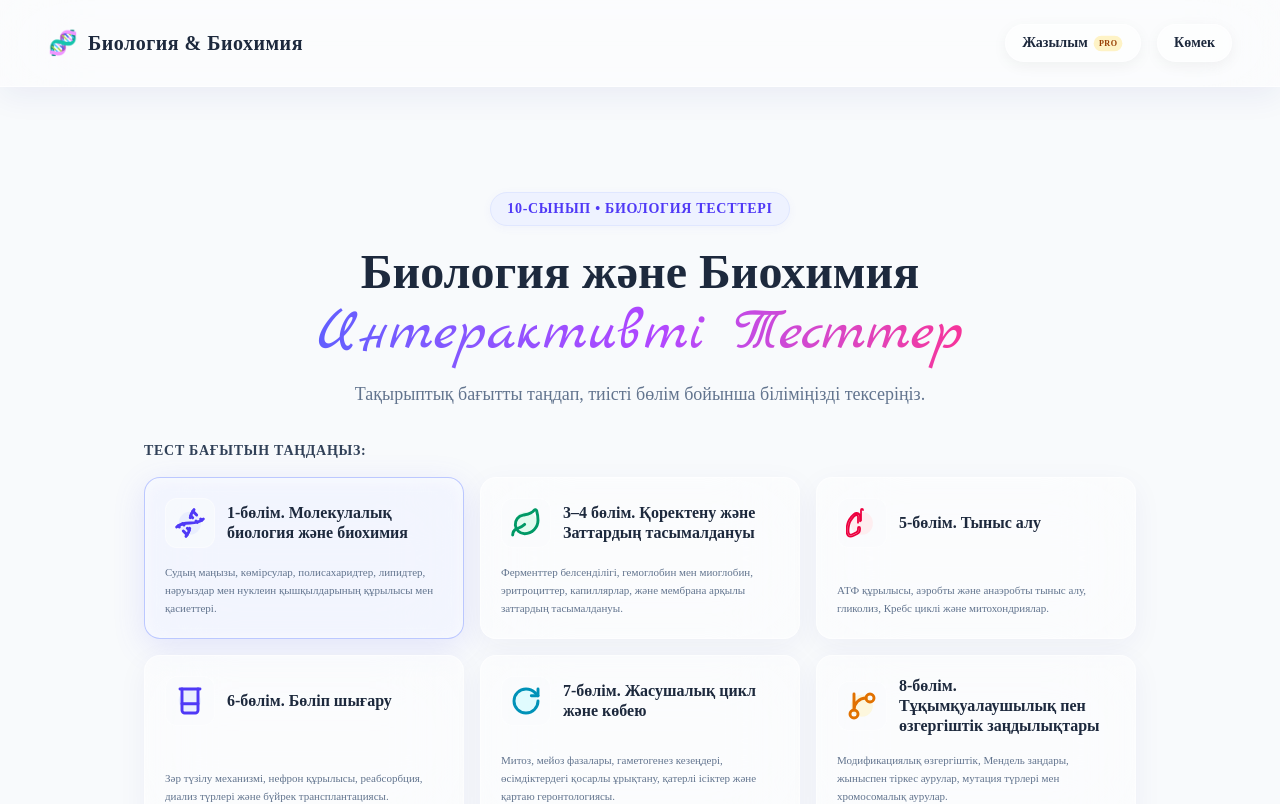
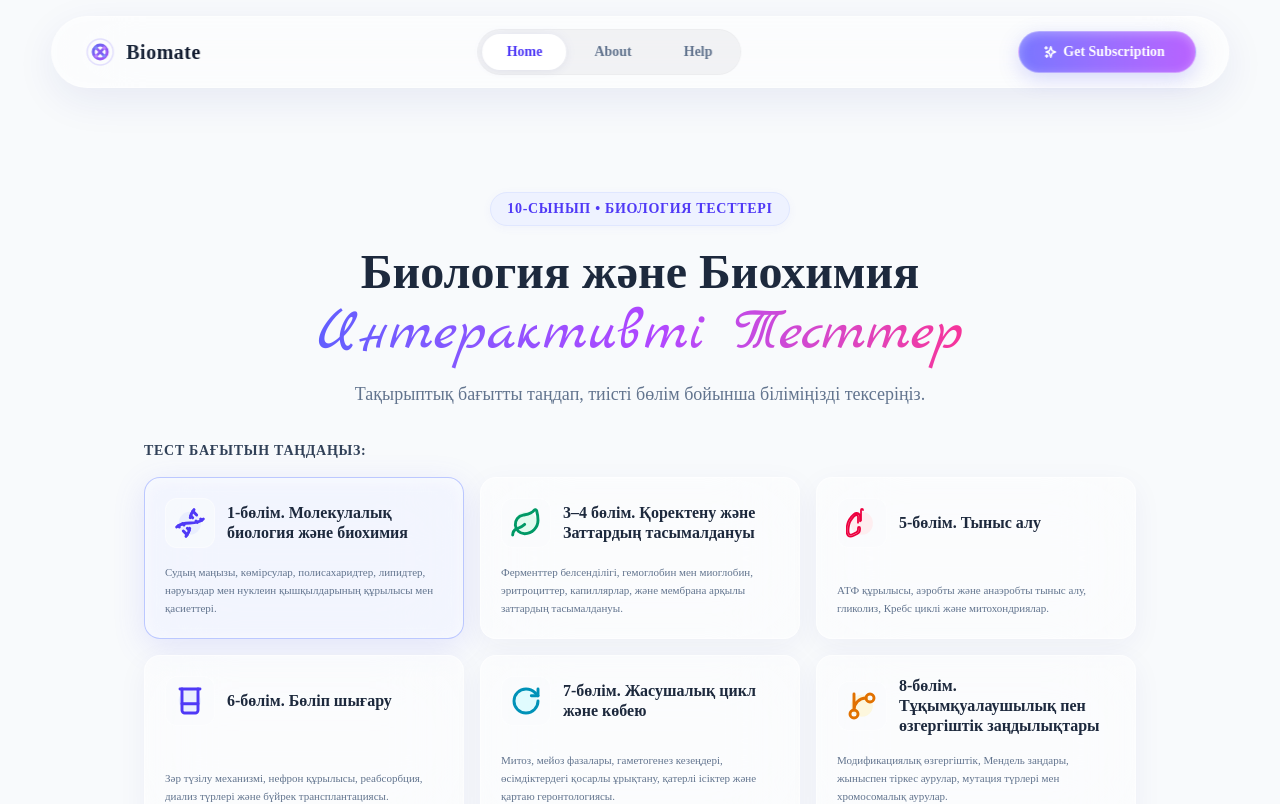
Before and after one commit to nuran-command/biology-quiz, a React (Vite) app: page / in a window 1280 px wide. Shown: the top 804 px of the page. Built offline with nearby package versions, Linux system fonts and the light colour scheme; a web font is replaced by a local one.

Commit message:
feat: redesign navbar with Biomate branding and center tab pill navigation

```diff
--- a/src/App.tsx
+++ b/src/App.tsx
@@ -152,7 +152,7 @@ function App() {
 
   return (
     <div className="min-h-screen bg-slate-50 text-slate-800 flex flex-col items-center justify-center p-4 py-8 relative overflow-x-hidden pt-28">
-      <Navbar onHome={() => setGameState('start')} showHomeBtn={gameState !== 'start'} />
+      <Navbar onHome={() => setGameState('start')} />
 
       {/* Global Background Lottie Player */}
       <div className="fixed inset-0 w-screen h-screen pointer-events-none flex items-center justify-center overflow-hidden -z-10">
--- a/src/components/Navbar.tsx
+++ b/src/components/Navbar.tsx
@@ -3,62 +3,126 @@ import { motion, AnimatePresence } from 'framer-motion';
 
 type Props = {
   onHome: () => void;
-  showHomeBtn: boolean;
 };
 
-export const Navbar = ({ onHome, showHomeBtn }: Props) => {
+const LogoIcon = () => (
+  <svg className="w-8 h-8 text-indigo-600 flex-shrink-0" viewBox="0 0 32 32" fill="none" xmlns="http://www.w3.org/2000/svg">
+    <path d="M16 3C8.82 3 3 8.82 3 16C3 23.18 8.82 29 16 29C23.18 29 29 23.18 29 16C29 8.82 23.18 3 16 3Z" stroke="currentColor" strokeWidth="1.5" strokeLinecap="round" className="opacity-15" />
+    <path d="M9 16C9 12 12.5 9 16 9C19.5 9 23 12 23 16C23 20 19.5 23 16 23C12.5 23 9 20 9 16Z" stroke="url(#logo-grad-1)" strokeWidth="3" strokeLinecap="round" strokeLinejoin="round" />
+    <path d="M12 12C14 14 18 18 20 20" stroke="url(#logo-grad-2)" strokeWidth="2.5" strokeLinecap="round" />
+    <path d="M20 12C18 14 14 18 12 20" stroke="url(#logo-grad-2)" strokeWidth="2.5" strokeLinecap="round" />
+    <circle cx="12" cy="12" r="1.75" fill="#818CF8" />
+    <circle cx="20" cy="12" r="1.75" fill="#C084FC" />
+    <circle cx="12" cy="20" r="1.75" fill="#C084FC" />
+    <circle cx="20" cy="20" r="1.75" fill="#818CF8" />
+    <defs>
+      <linearGradient id="logo-grad-1" x1="9" y1="9" x2="23" y2="23" gradientUnits="userSpaceOnUse">
+        <stop stopColor="#6366F1" />
+        <stop offset="1" stopColor="#A855F7" />
+      </linearGradient>
+      <linearGradient id="logo-grad-2" x1="12" y1="12" x2="20" y2="20" gradientUnits="userSpaceOnUse">
+        <stop stopColor="#A855F7" />
+        <stop offset="1" stopColor="#6366F1" />
+      </linearGradient>
+    </defs>
+  </svg>
+);
+
+export const Navbar = ({ onHome }: Props) => {
   const [showSubscription, setShowSubscription] = useState(false);
   const [showHelp, setShowHelp] = useState(false);
+  const [showAbout, setShowAbout] = useState(false);
+  const [activeTab, setActiveTab] = useState('home');
+
+  const tabs = [
+    { id: 'home', label: 'Home' },
+    { id: 'about', label: 'About' },
+    { id: 'help', label: 'Help' }
+  ];
+
+  const handleTabClick = (tabId: string) => {
+    setActiveTab(tabId);
+    if (tabId === 'home') {
+      onHome();
+    } else if (tabId === 'about') {
+      setShowAbout(true);
+    } else if (tabId === 'help') {
+      setShowHelp(true);
+    }
+  };
+
+  const closeAbout = () => {
+    setShowAbout(false);
+    setActiveTab('home');
+  };
+
+  const closeHelp = () => {
+    setShowHelp(false);
+    setActiveTab('home');
+  };
 
   return (
     <>
-      <header className="fixed top-0 left-0 w-full z-50 backdrop-blur-2xl bg-white/40 border-b border-white/60 px-8 md:px-12 py-5.5 md:py-6 flex items-center justify-between transition-all shadow-[0_8px_32px_rgba(31,38,135,0.07)] hover:shadow-[0_12px_40px_rgba(31,38,135,0.1)]">
-        {/* Logo */}
+      <header className="fixed top-4 left-1/2 -translate-x-1/2 w-[92%] max-w-7xl z-50 backdrop-blur-2xl bg-white/45 border border-white/60 rounded-full px-6 md:px-8 py-3 flex items-center justify-between transition-all shadow-[0_12px_40px_rgba(31,38,135,0.08),inset_0_0_12px_rgba(255,255,255,0.4)] hover:shadow-[0_16px_48px_rgba(31,38,135,0.12),inset_0_0_16px_rgba(255,255,255,0.5)]">
+        {/* Logo and Branding */}
         <div
-          onClick={onHome}
+          onClick={() => handleTabClick('home')}
           className="flex items-center space-x-2.5 cursor-pointer hover:opacity-90 transition-opacity"
         >
-          <span className="text-2xl animate-pulse">🧬</span>
-          <span className="font-sans font-black text-lg md:text-xl tracking-wide text-slate-800">
-            Биология & Биохимия
+          <LogoIcon />
+          <span className="font-sans font-black text-lg md:text-xl tracking-wide text-slate-800 bg-clip-text text-transparent bg-gradient-to-r from-slate-800 to-slate-900">
+            Biomate
           </span>
         </div>
 
-        {/* Navigation Links */}
-        <nav className="flex items-center space-x-2 md:space-x-4">
-          {showHomeBtn && (
-            <button
-              onClick={onHome}
-              className="text-xs md:text-sm font-extrabold text-slate-800 hover:text-indigo-700 px-4 py-2 rounded-full bg-white/30 hover:bg-white/50 backdrop-blur-md shadow-[0_4px_15px_rgba(0,0,0,0.05)] border border-white/50 transition-all cursor-pointer"
-            >
-              Басты бет
-            </button>
-          )}
+        {/* Center Pill Navigation Container */}
+        <div className="flex items-center space-x-1 bg-slate-950/[0.04] p-1 rounded-full border border-slate-950/[0.02]">
+          {tabs.map((tab) => {
+            const isActive = activeTab === tab.id;
+            return (
+              <button
+                key={tab.id}
+                onClick={() => handleTabClick(tab.id)}
+                className={`relative px-4 md:px-6 py-1.5 md:py-2 text-xs md:text-sm font-extrabold transition-all duration-300 rounded-full cursor-pointer z-10 ${
+                  isActive ? 'text-indigo-600' : 'text-slate-500 hover:text-slate-800'
+                }`}
+              >
+                {isActive && (
+                  <motion.div
+                    layoutId="active-pill"
+                    className="absolute inset-0 bg-white shadow-[0_2px_8px_rgba(0,0,0,0.04),0_0_12px_rgba(99,102,241,0.06)] rounded-full -z-10"
+                    transition={{ type: 'spring', stiffness: 380, damping: 30 }}
+                  />
+                )}
+                <span>{tab.label}</span>
+              </button>
+            );
+          })}
+        </div>
 
+        {/* End Actions Container - Liquid Glass Get Subscription Button */}
+        <div>
           <button
             onClick={() => setShowSubscription(true)}
-            className="text-xs md:text-sm font-extrabold text-slate-800 hover:text-indigo-700 px-4 py-2 rounded-full bg-white/30 hover:bg-white/50 backdrop-blur-md shadow-[0_4px_15px_rgba(0,0,0,0.05)] border border-white/50 transition-all cursor-pointer flex items-center space-x-1"
+            className="px-4 md:px-6 py-2 md:py-2.5 bg-gradient-to-r from-indigo-500/85 to-purple-500/85 backdrop-blur-xl hover:from-indigo-500/95 hover:to-purple-500/95 text-white rounded-full text-xs md:text-sm font-black border border-white/40 shadow-[0_6px_20px_rgba(99,102,241,0.25),inset_0_2px_10px_rgba(255,255,255,0.3)] hover:shadow-[0_8px_28px_rgba(99,102,241,0.4)] transition-all duration-300 transform hover:scale-[1.02] active:scale-98 cursor-pointer flex items-center space-x-1.5 relative overflow-hidden group"
           >
-            <span>Жазылым</span>
-            <span className="text-[9px] bg-amber-100 text-amber-800 px-1.5 py-0.5 rounded-full font-black uppercase tracking-wider scale-90">
-              PRO
-            </span>
+            <div className="absolute inset-0 bg-gradient-to-r from-white/0 via-white/25 to-white/0 translate-x-[-100%] group-hover:translate-x-[100%] transition-transform duration-700 ease-in-out pointer-events-none"></div>
+
+            {/* Subscription Icon */}
+            <svg className="w-3.5 h-3.5 relative z-10 hidden sm:inline" fill="none" stroke="currentColor" viewBox="0 0 24 24">
+              <path strokeLinecap="round" strokeLinejoin="round" strokeWidth={2.5} d="M5 3v4M3 5h4M6 17v4m-2-2h4m5-16l2.286 6.857L21 12l-5.714 2.143L13 21l-2.286-6.857L5 12l5.714-2.143L13 3z" />
+            </svg>
+
+            <span className="relative z-10 hidden sm:inline">Get Subscription</span>
+            <span className="relative z-10 inline sm:hidden">PRO</span>
           </button>
-
-          <button
-            onClick={() => setShowHelp(true)}
-            className="text-xs md:text-sm font-extrabold text-slate-800 hover:text-indigo-700 px-4 py-2 rounded-full bg-white/30 hover:bg-white/50 backdrop-blur-md shadow-[0_4px_15px_rgba(0,0,0,0.05)] border border-white/50 transition-all cursor-pointer"
-          >
-            Көмек
-          </button>
-        </nav>
+        </div>
       </header>
 
       {/* Subscription Modal */}
       <AnimatePresence>
         {showSubscription && (
           <div className="fixed inset-0 z-[100] flex items-center justify-center p-4">
-            {/* Backdrop */}
             <motion.div
               initial={{ opacity: 0 }}
               animate={{ opacity: 1 }}
@@ -66,7 +130,6 @@ export const Navbar = ({ onHome, showHomeBtn }: Props) => {
               onClick={() => setShowSubscription(false)}
               className="absolute inset-0 bg-slate-900/30 backdrop-blur-sm"
             />
-            {/* Modal Card */}
             <motion.div
               initial={{ opacity: 0, scale: 0.95, y: 20 }}
               animate={{ opacity: 1, scale: 1, y: 0 }}
@@ -123,15 +186,13 @@ export const Navbar = ({ onHome, showHomeBtn }: Props) => {
       <AnimatePresence>
         {showHelp && (
           <div className="fixed inset-0 z-[100] flex items-center justify-center p-4">
-            {/* Backdrop */}
             <motion.div
               initial={{ opacity: 0 }}
               animate={{ opacity: 1 }}
               exit={{ opacity: 0 }}
-              onClick={() => setShowHelp(false)}
+              onClick={closeHelp}
               className="absolute inset-0 bg-slate-900/30 backdrop-blur-sm"
             />
-            {/* Modal Card */}
             <motion.div
               initial={{ opacity: 0, scale: 0.95, y: 20 }}
               animate={{ opacity: 1, scale: 1, y: 0 }}
@@ -139,7 +200,7 @@ export const Navbar = ({ onHome, showHomeBtn }: Props) => {
               className="relative w-full max-w-md bg-white/40 backdrop-blur-3xl border border-white/60 rounded-3xl p-8 shadow-[0_20px_50px_rgba(31,38,135,0.15),inset_0_0_20px_rgba(255,255,255,0.5)] z-10"
             >
               <button
-                onClick={() => setShowHelp(false)}
+                onClick={closeHelp}
                 className="absolute top-4 right-4 text-slate-400 hover:text-slate-600 cursor-pointer"
               >
                 <svg className="w-6 h-6" fill="none" stroke="currentColor" viewBox="0 0 24 24">
@@ -164,7 +225,7 @@ export const Navbar = ({ onHome, showHomeBtn }: Props) => {
                 </div>
 
                 <button
-                  onClick={() => setShowHelp(false)}
+                  onClick={closeHelp}
                   className="w-full py-3.5 bg-gradient-to-r from-slate-700/80 to-slate-800/80 backdrop-blur-xl text-white rounded-2xl font-bold border border-white/30 shadow-[0_8px_32px_rgba(0,0,0,0.2),inset_0_2px_10px_rgba(255,255,255,0.2)] transition-all transform hover:scale-[1.02] active:scale-98 cursor-pointer relative overflow-hidden group"
                 >
                   <div className="absolute inset-0 bg-gradient-to-r from-white/0 via-white/20 to-white/0 translate-x-[-100%] group-hover:translate-x-[100%] transition-transform duration-700 ease-in-out"></div>
@@ -175,6 +236,69 @@ export const Navbar = ({ onHome, showHomeBtn }: Props) => {
           </div>
         )}
       </AnimatePresence>
+
+      {/* About Modal */}
+      <AnimatePresence>
+        {showAbout && (
+          <div className="fixed inset-0 z-[100] flex items-center justify-center p-4">
+            <motion.div
+              initial={{ opacity: 0 }}
+              animate={{ opacity: 1 }}
+              exit={{ opacity: 0 }}
+              onClick={closeAbout}
+              className="absolute inset-0 bg-slate-900/30 backdrop-blur-sm"
+            />
+            <motion.div
+              initial={{ opacity: 0, scale: 0.95, y: 20 }}
+              animate={{ opacity: 1, scale: 1, y: 0 }}
+              exit={{ opacity: 0, scale: 0.95, y: 20 }}
+              className="relative w-full max-w-md bg-white/40 backdrop-blur-3xl border border-white/60 rounded-3xl p-8 shadow-[0_20px_50px_rgba(31,38,135,0.15),inset_0_0_20px_rgba(255,255,255,0.5)] z-10"
+            >
+              <button
+                onClick={closeAbout}
+                className="absolute top-4 right-4 text-slate-400 hover:text-slate-600 cursor-pointer"
+              >
+                <svg className="w-6 h-6" fill="none" stroke="currentColor" viewBox="0 0 24 24">
+                  <path strokeLinecap="round" strokeLinejoin="round" strokeWidth={2} d="M6 18L18 6M6 6l12 12" />
+                </svg>
+              </button>
+
+              <div className="text-center space-y-4">
+                <div className="inline-block p-3.5 bg-indigo-50/80 rounded-2xl">
+                  <LogoIcon />
+                </div>
+                <h3 className="text-2xl font-black text-slate-800">About Biomate</h3>
+                <p className="text-slate-500 text-sm leading-relaxed">
+                  <strong>Biomate</strong> is a modern biological & biochemical learning and self-assessment assistant designed to help students master complex life science concepts.
+                </p>
+
+                <div className="bg-white/40 backdrop-blur-md border border-white/60 shadow-sm rounded-2xl p-4 text-left space-y-3">
+                  <div className="flex items-center space-x-3 text-sm text-slate-700 font-semibold">
+                    <span className="text-indigo-500 text-lg">🧬</span>
+                    <span>1000+ custom self-test biology questions</span>
+                  </div>
+                  <div className="flex items-center space-x-3 text-sm text-slate-700 font-semibold">
+                    <span className="text-indigo-500 text-lg">📈</span>
+                    <span>Detailed result analytics & performance graphs</span>
+                  </div>
+                  <div className="flex items-center space-x-3 text-sm text-slate-700 font-semibold">
+                    <span className="text-indigo-500 text-lg">⚡</span>
+                    <span>Zero Ads for focused study & learning environments</span>
+                  </div>
+                </div>
+
+                <button
+                  onClick={closeAbout}
+                  className="w-full py-3.5 bg-gradient-to-r from-indigo-500/80 to-purple-500/80 backdrop-blur-xl text-white rounded-2xl font-bold border border-white/30 shadow-[0_8px_32px_rgba(99,102,241,0.2),inset_0_2px_10px_rgba(255,255,255,0.2)] transition-all transform hover:scale-[1.02] active:scale-98 cursor-pointer relative overflow-hidden group"
+                >
+                  <div className="absolute inset-0 bg-gradient-to-r from-white/0 via-white/20 to-white/0 translate-x-[-100%] group-hover:translate-x-[100%] transition-transform duration-700 ease-in-out"></div>
+                  Close
+                </button>
+              </div>
+            </motion.div>
+          </div>
+        )}
+      </AnimatePresence>
     </>
   );
 };
```
